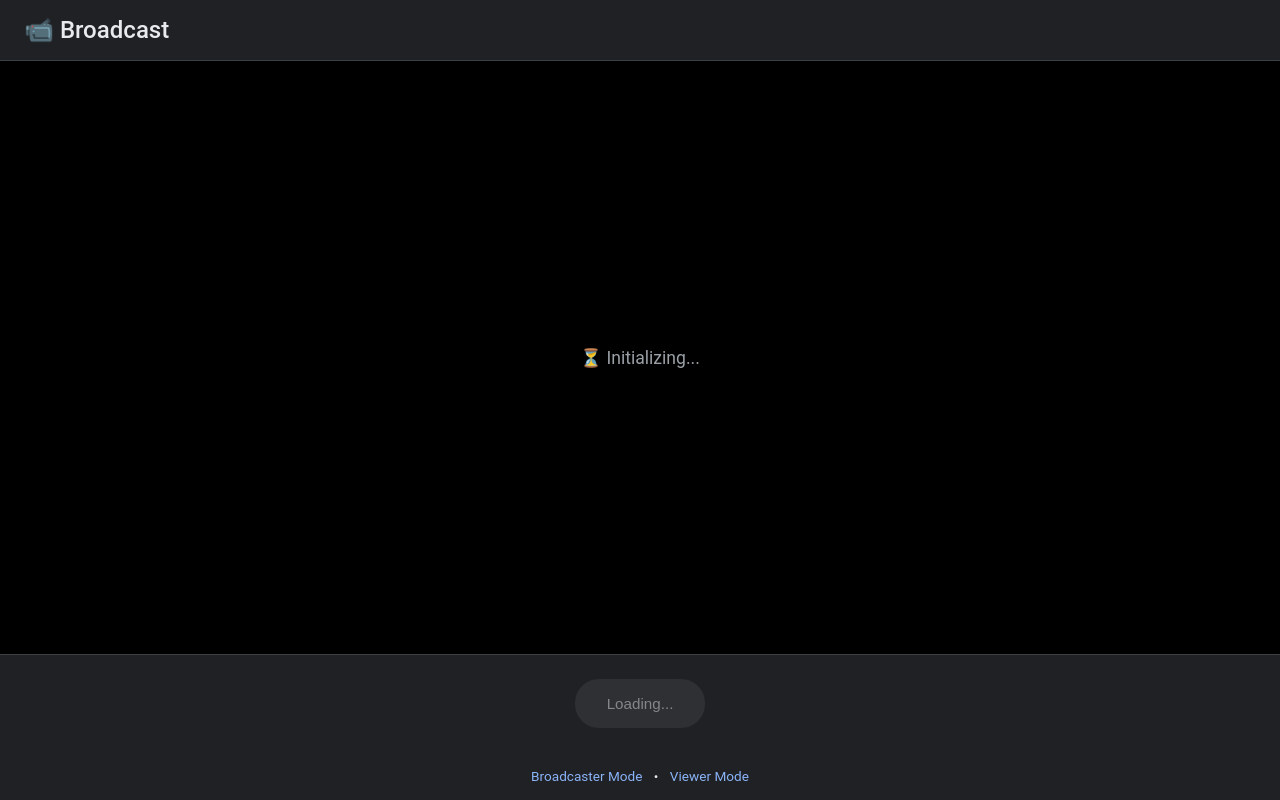
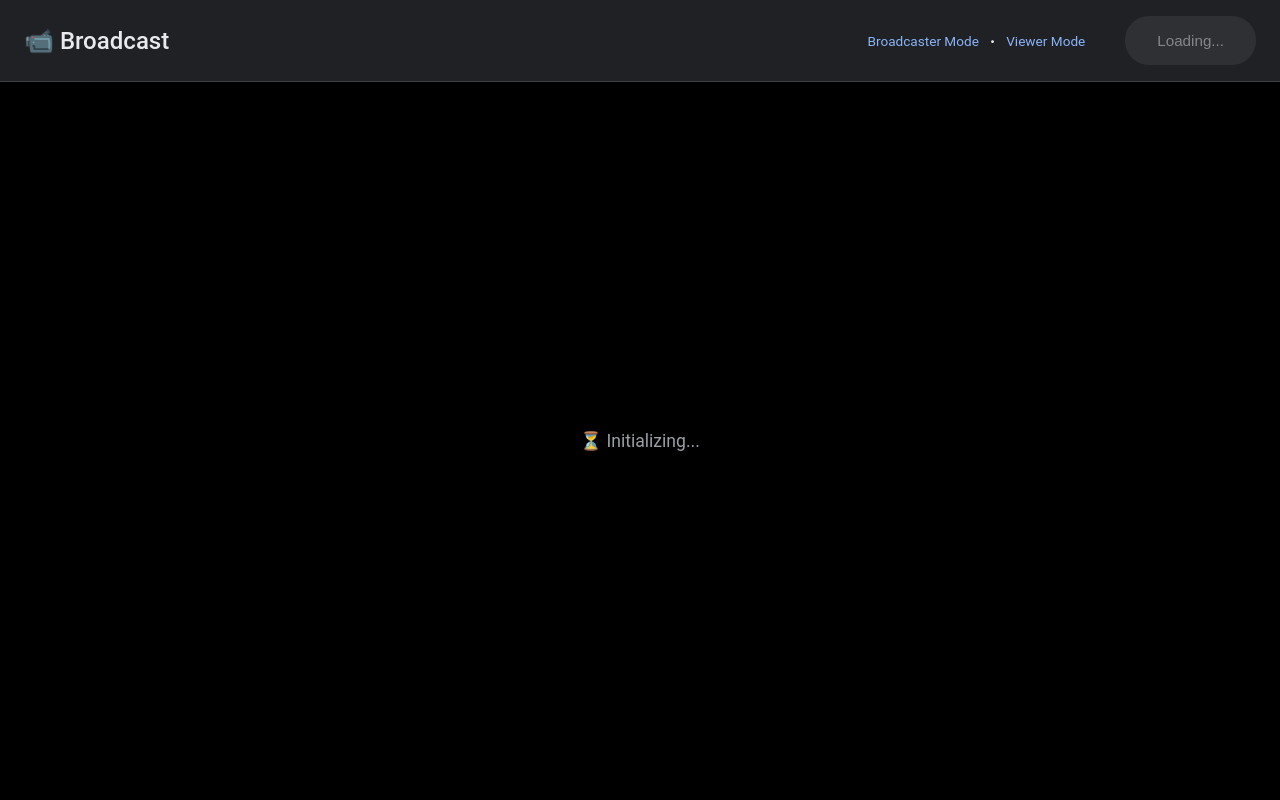
Before and after one commit to DavidCastilloAlvarado/room-community, a Flask app: page / in a window 1280 px wide. Run offline with Flask 3, Linux system fonts and the light colour scheme; some libraries are stand-ins or nearby versions.

Commit message:
feat: buttons on top

```diff
--- a/templates/broadcast.html
+++ b/templates/broadcast.html
@@ -583,8 +583,16 @@
                     <span class="status-dot"></span>
                     <span id="channelText">LIVE</span>
                 </div>
+                <div id="roleBadge" class="role-badge"></div>
             </div>
-            <div id="roleBadge" class="role-badge"></div>
+            <div class="header-right" style="display: flex; align-items: center; gap: 16px;">
+                <div class="mode-switch">
+                    <a href="?broadcaster=true">Broadcaster Mode</a> •
+                    <a href="?viewer=true">Viewer Mode</a>
+                </div>
+                <button id="btn" disabled>Loading...</button>
+                <button id="stopBtn" class="danger hidden">Stop Broadcasting</button>
+            </div>
         </div>
 
         <div class="video-area">
@@ -629,16 +637,6 @@
                 <div id="aliasError" class="alias-error hidden"></div>
                 <button id="setAliasBtn">Join Chat</button>
             </div>
-        </div>
-
-        <div class="controls-bar">
-            <button id="btn" disabled>Loading...</button>
-            <button id="stopBtn" class="danger hidden">Stop Broadcasting</button>
-        </div>
-
-        <div class="mode-switch">
-            <a href="?broadcaster=true">Broadcaster Mode</a> •
-            <a href="?viewer=true">Viewer Mode</a>
         </div>
     </div>
 
```
